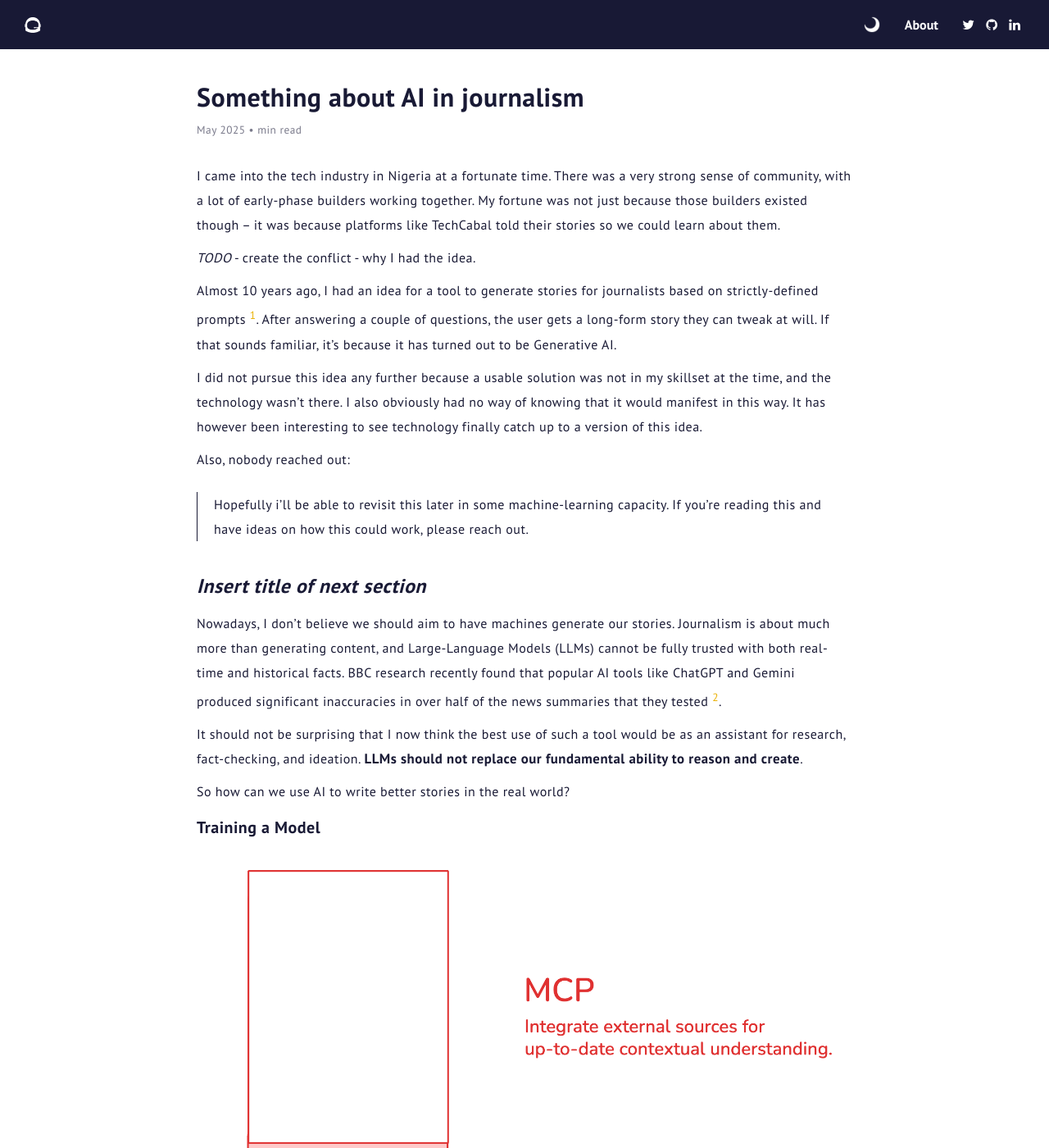
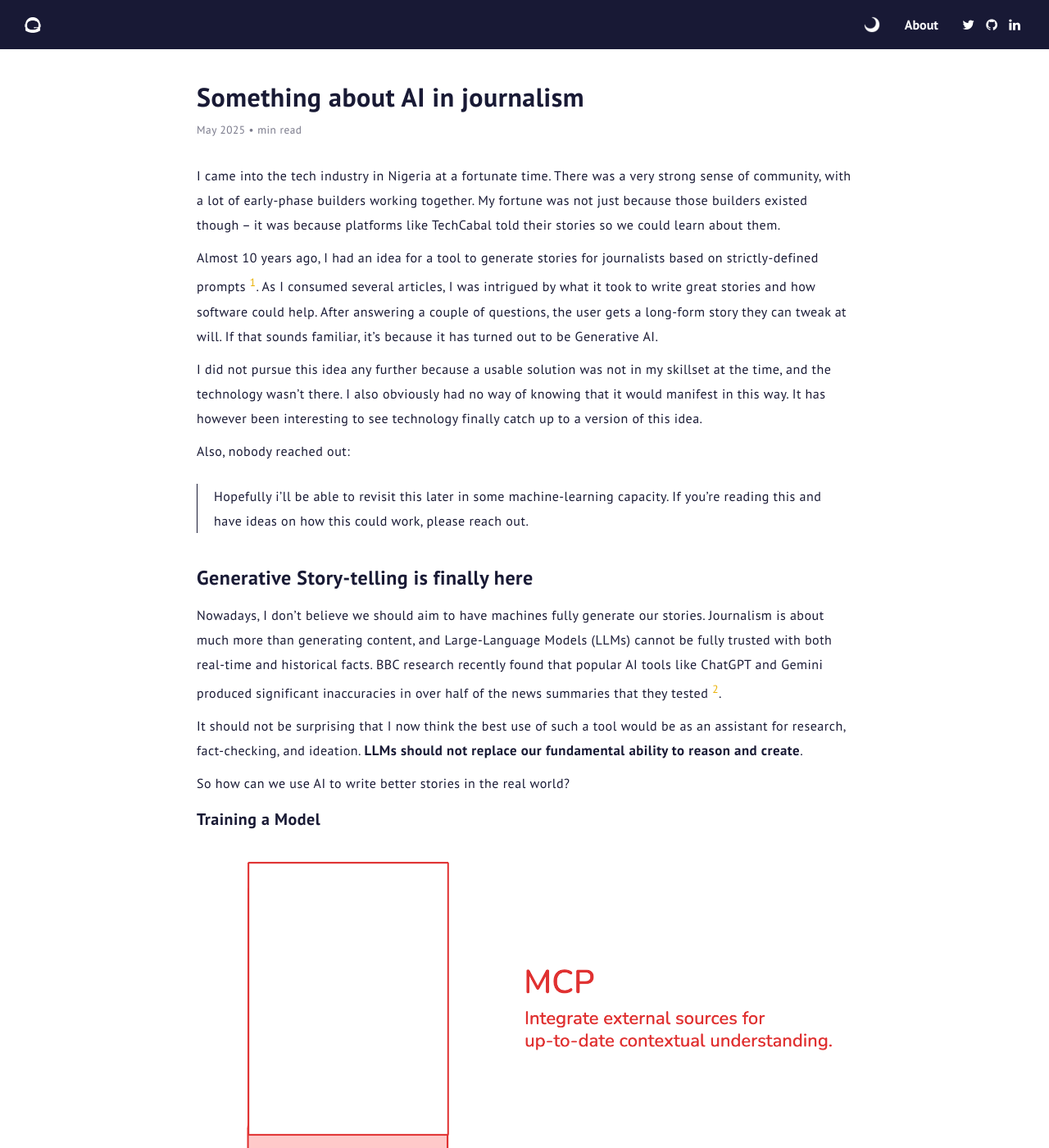
Before and after one commit to OpeOnikute/opeonikute.github.io, a Jekyll site: the page built from posts/ai-journalism.md, in a window 1280 px wide and 1400 px high. Shown: the whole window at 82% size. Built offline with Jekyll 4.4.1, drawn with Linux system fonts in a browser that asks for light colours; nearby versions of some CDN libraries; some of the changed text lies outside the part shown.

Commit message:
add more images

```diff
--- a/posts/ai-journalism.md
+++ b/posts/ai-journalism.md
@@ -10,17 +10,15 @@
 
 I came into the tech industry in Nigeria at a fortunate time. There was a very strong sense of community, with a lot of early-phase builders working together. My fortune was not just because those builders existed though -- it was because platforms like TechCabal told their stories so we could learn about them.
 
-*TODO* - create the conflict - why I had the idea.
-
-Almost 10 years ago, I had an idea for a tool to generate stories for journalists based on strictly-defined prompts [^1]. After answering a couple of questions, the user gets a long-form story they can tweak at will. If that sounds familiar, it's because it has turned out to be Generative AI.
+Almost 10 years ago, I had an idea for a tool to generate stories for journalists based on strictly-defined prompts [^1]. As I consumed several articles, I was intrigued by what it took to write great stories and how software could help. After answering a couple of questions, the user gets a long-form story they can tweak at will. If that sounds familiar, it's because it has turned out to be Generative AI.
 
 I did not pursue this idea any further because a usable solution was not in my skillset at the time, and the technology wasn't there. I also obviously had no way of knowing that it would manifest in this way. It has however been interesting to see technology finally catch up to a version of this idea.
 
 Also, nobody reached out:
 > Hopefully i’ll be able to revisit this later in some machine-learning capacity. If you’re reading this and have ideas on how this could work, please reach out.
 
-## *Insert title of next section*
-Nowadays, I don't believe we should aim to have machines generate our stories. Journalism is about much more than generating content, and Large-Language Models (LLMs) cannot be fully trusted with both real-time and historical facts. BBC research recently found that popular AI tools like ChatGPT and Gemini produced significant inaccuracies in over half of the news summaries that they tested [^2].
+## Generative Story-telling is finally here
+Nowadays, I don't believe we should aim to have machines fully generate our stories. Journalism is about much more than generating content, and Large-Language Models (LLMs) cannot be fully trusted with both real-time and historical facts. BBC research recently found that popular AI tools like ChatGPT and Gemini produced significant inaccuracies in over half of the news summaries that they tested [^2].
 
 It should not be surprising that I now think the best use of such a tool would be as an assistant for research, fact-checking, and ideation. **LLMs should not replace our fundamental ability to reason and create**.
 
@@ -174,7 +172,7 @@
 
 The pipeline itself will differ based on company/agency/industry goals, and the scale of the technical team. You can however consider the following basic framework for an internal pipeline.
 
-*TODO Image of the framework*
+![Framework for Journalism](/media/ai-journalist-framework.png)
 
 **#1: Ingest, index and store information**
 
@@ -198,7 +196,7 @@
 
 **#3: Guardrails**
 
-*TODO - Image of different guardrail examples for journalists*
+![Guardrails](/media/ai-llm-guardrails.png)
 
 Another way to ensure that LLMs behave the way you want is to implement guardrails. Well-designed guardrails will help you to manage risk, navigate compliance, ensure safety and even protect against security breaches.
 
@@ -236,7 +234,7 @@
 
 #### Existing Tools: Auto-RAG
 
-*TODO: Insert AutoRAG gif*
+*Disclaimer: Cloudflare is my current employer.*
 
 If you need a quick and simple way to add get an LLM assistant for any existing content, Auto RAG might interest you [^8]. You can use AutoRAG - a Cloudflare product - to build a simple chatbot that can answer questions about a website. Teams would typically use this to help customers get answers to product questions or navigate documentation, but I can see how it can easily apply to writing as well.
 
@@ -270,12 +266,11 @@
 - Ask AI to review the post and:
     - Recommend improvements
     - Suggest titles
-- Add a top update to the write++ post, linking to the new one
 - Send message to Skweird
 - Rewrite this as a research paper and submit to a journal to get feedback
 
 ### Footnotes
-[^1]: [Original post with a confusing, non-indicative name](https://opeonikute.dev/posts/write)
+[^1]: [My original post with a confusing name](https://opeonikute.dev/posts/write)
 [^2]: [AI chatbots unable to accurately summarise news, BBC finds](https://www.bbc.com/news/articles/c0m17d8827ko)
 [^3]: [Open Router, Models](https://openrouter.ai/models)
 [^4]: [A practical guide to building agents - Open AI](https://cdn.openai.com/business-guides-and-resources/a-practical-guide-to-building-agents.pdf)
```
Also changed, not shown: other parts of posts/ai-journalism.md (+1 -3 lines), media/ai-journalist-framework.png (added), media/ai-llm-guardrails.png (added).
